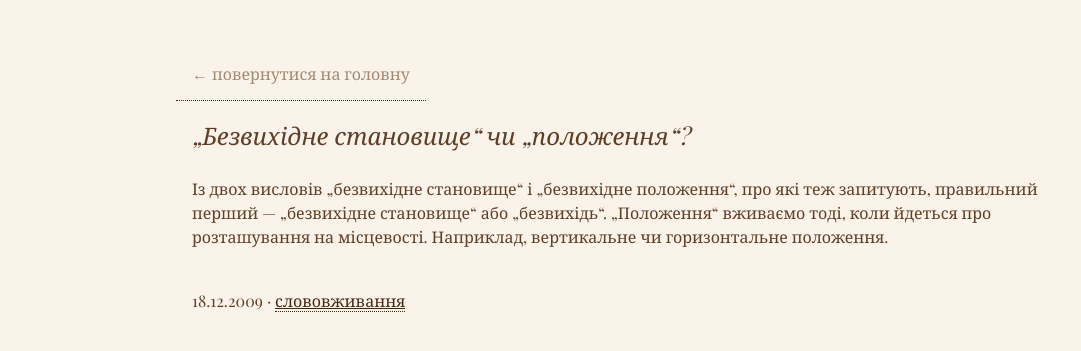
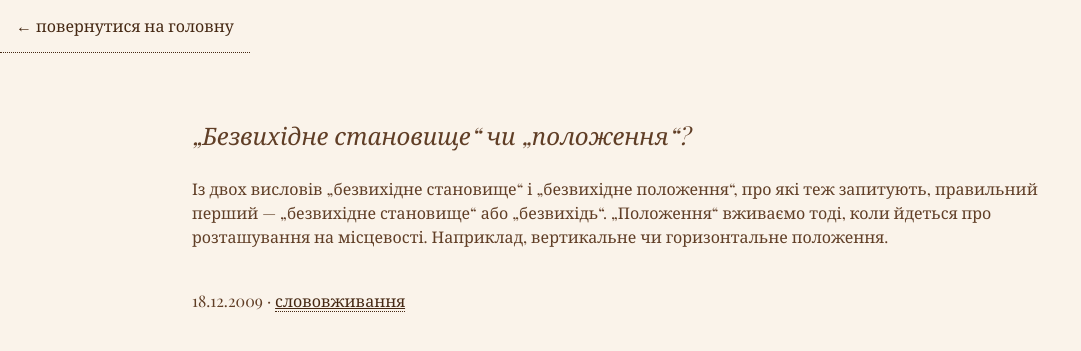
Before and after one commit to ponomariv/ponomariv.github.io, a Jekyll site: the page built from _posts/2009-12-18-bezvyhidne-stanovyshche-chy-polozhennja.md, in a window 1280 px wide. Shown: the top 351 px of the page, without its empty margins (0-1081 px from the left). Built offline with Jekyll 4.4.1, drawn with Linux system fonts in a browser that asks for light colours; some web fonts are replaced.

Commit message:
Update defaultpost.html

```diff
--- a/_layouts/defaultpost.html
+++ b/_layouts/defaultpost.html
@@ -6,9 +6,8 @@ layout: compress
 <html lang="uk-UA" >
   {% include head.html %}
   <body>
+ <div class="navbar"><a href="/">← повернутися на головну</a></div>
     <main role="main">
-
-	 <div class="navbar"><a href="/">← повернутися на головну</a></div>
 
         {{ content }}
 
```
